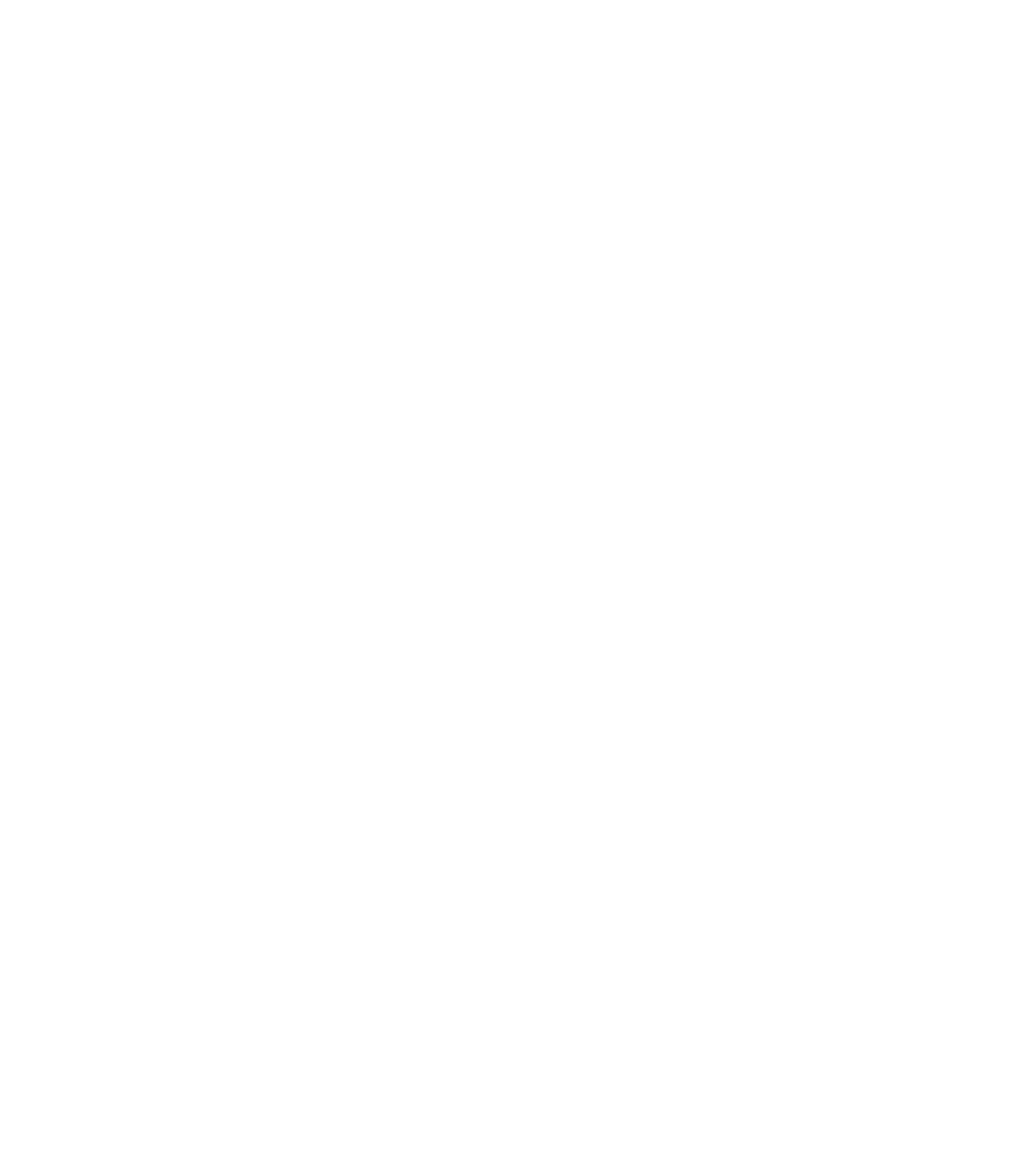
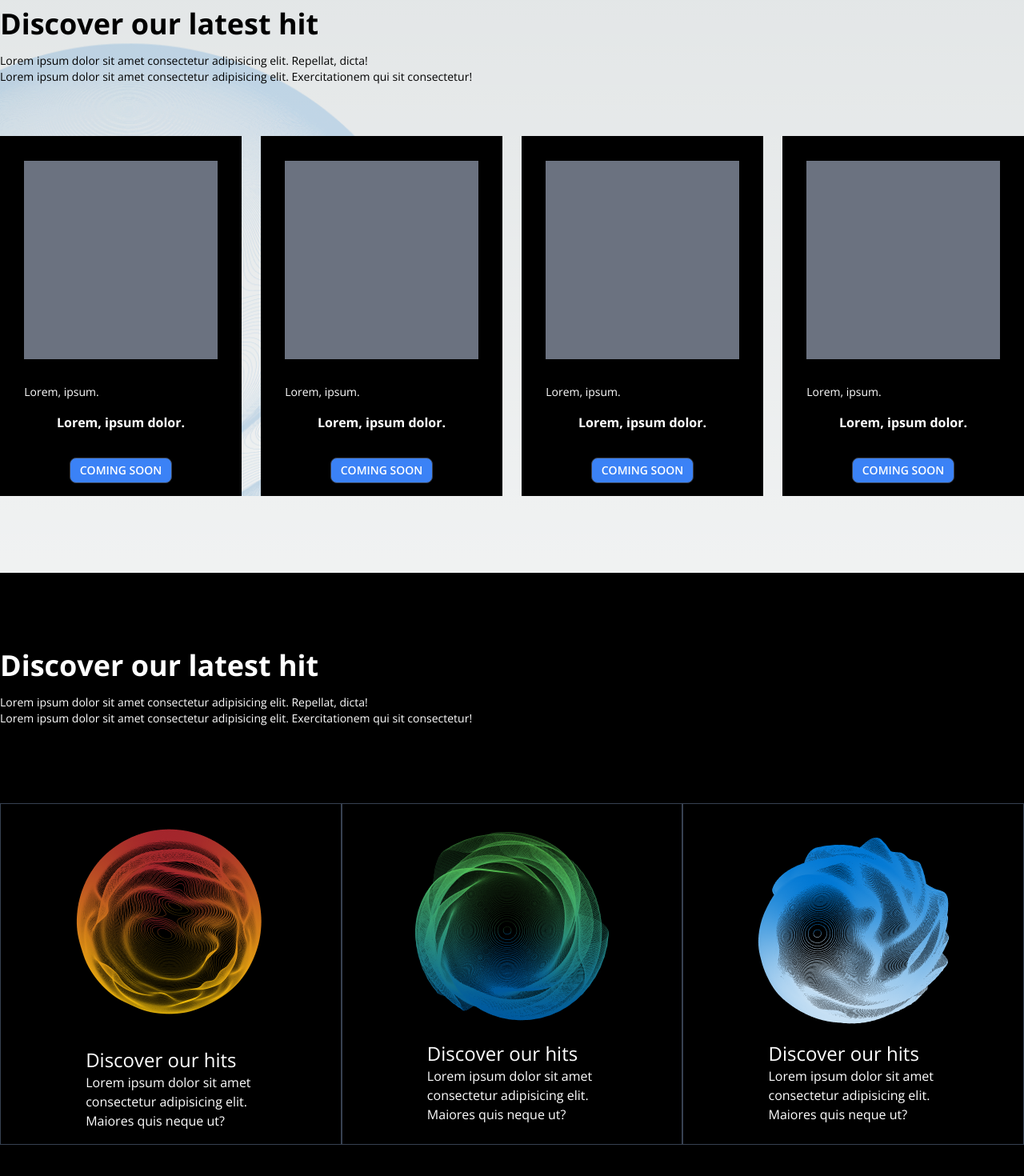
Before and after one commit to Oninfinitegit/astrahub-web, a Next.js app: page / in a window 1280 px wide. Shown: the part 746-2216 px from the top of the page at 80% size. Before the commit the page ends 800 px from the top, so only its background shows below. Built offline with nearby package versions, Linux system fonts and the light colour scheme.

Commit message:
add discover section

```diff
--- a/app/page.tsx
+++ b/app/page.tsx
@@ -53,6 +53,114 @@
         </div>
       </div>
       {/* HERO: END */}
+
+      {/* HITS: BEGIN */}
+      <div className="relative min-h-[70vh]">
+        <img
+          src="/brain-wave-white.png"
+          className="absolute left-0 bottom-0 w-[700px] "
+        />
+        <div className="z-10 relative">
+          <div className="container mx-auto my-24">
+            <h3 className="text-2xl md:text-4xl font-bold">
+              Discover our latest hit
+            </h3>
+            <div className="mt-4">
+              <p className="text-sm">
+                Lorem ipsum dolor sit amet consectetur adipisicing elit.
+                Repellat, dicta!
+              </p>
+              <p className="text-sm">
+                Lorem ipsum dolor sit amet consectetur adipisicing elit.
+                Exercitationem qui sit consectetur!
+              </p>
+            </div>
+
+            <div className="flex items-center md:flex-row flow-col gap-6 mt-16">
+              {Array.from({ length: 4 }).map((_, i) => {
+                return (
+                  <>
+                    <div
+                      key={i}
+                      className="w-[400px] h-[450px] bg-black flex flex-col items-stretch"
+                    >
+                      <div className="flex-1 flex items-center justify-center">
+                        <div className="w-[80%] h-[80%] bg-gray-500"></div>
+                      </div>
+                      <div className="text-white w-[80%] mx-auto">
+                        <p className="text-sm">Lorem, ipsum.</p>
+                      </div>
+                      <div className="my-4 text-white text-center">
+                        <p className="font-bold">Lorem, ipsum dolor.</p>
+                      </div>
+                      <div className="my-4 flex items-center justify-center">
+                        <button className="btn bg-blue-500 btn-sm">
+                          coming soon
+                        </button>
+                      </div>
+                    </div>
+                  </>
+                );
+              })}
+            </div>
+          </div>
+        </div>
+      </div>
+      {/* HIST: END */}
+
+      {/* BLACK HISTS: BEGIN */}
+      <div className=" min-h-[70vh] bg-black">
+        <div className="py-24">
+          <div className="container mx-auto text-white">
+            <h3 className="text-2xl md:text-4xl font-bold">
+              Discover our latest hit
+            </h3>
+            <div className="mt-4">
+              <p className="text-sm">
+                Lorem ipsum dolor sit amet consectetur adipisicing elit.
+                Repellat, dicta!
+              </p>
+              <p className="text-sm">
+                Lorem ipsum dolor sit amet consectetur adipisicing elit.
+                Exercitationem qui sit consectetur!
+              </p>
+            </div>
+          </div>
+          <div className="flex flex-col md:flex-row items-center justify-between mt-24">
+            <div className="flex-1 border border-gray-700 aspect-square flex flex-col items-center justify-center gap-4">
+              <img src="/wave-orange.png" />
+              <div className="text-white w-[50%]">
+                <p className="text-2xl text-white">Discover our hits</p>
+                <p>
+                  Lorem ipsum dolor sit amet consectetur adipisicing elit.
+                  Maiores quis neque ut?
+                </p>
+              </div>
+            </div>
+            <div className="flex-1 border border-gray-700 aspect-square flex flex-col items-center justify-center">
+              <img src="/wave-green.png" />
+              <div className="text-white w-[50%]">
+                <p className="text-2xl text-white">Discover our hits</p>
+                <p>
+                  Lorem ipsum dolor sit amet consectetur adipisicing elit.
+                  Maiores quis neque ut?
+                </p>
+              </div>
+            </div>
+            <div className="flex-1 border border-gray-700 aspect-square flex flex-col items-center justify-center">
+              <img src="/wave-blue.png" />
+              <div className="text-white w-[50%]">
+                <p className="text-2xl text-white">Discover our hits</p>
+                <p>
+                  Lorem ipsum dolor sit amet consectetur adipisicing elit.
+                  Maiores quis neque ut?
+                </p>
+              </div>
+            </div>
+          </div>
+        </div>
+      </div>
+      {/* BLACK HISTS: END */}
     </div>
   );
 }
```
